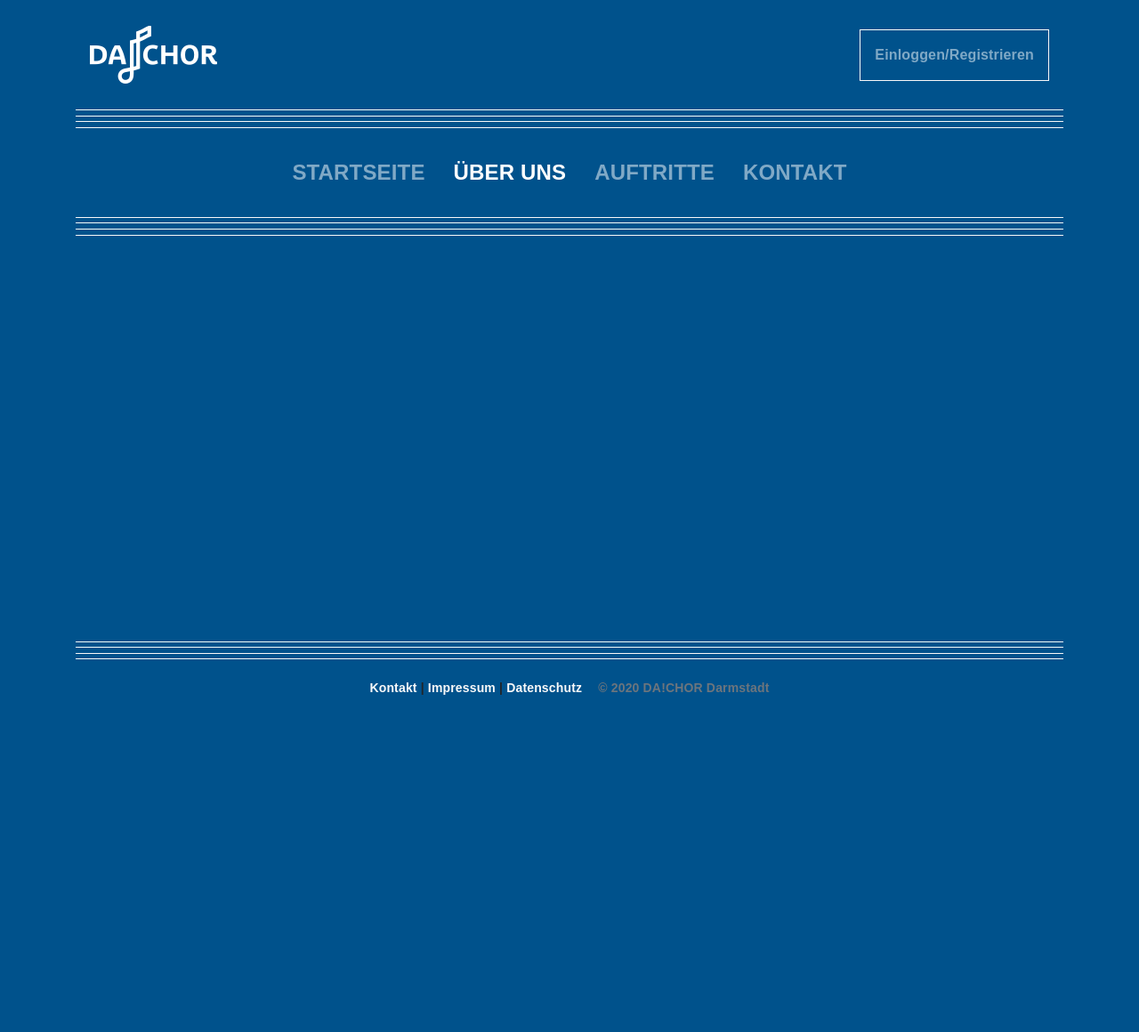
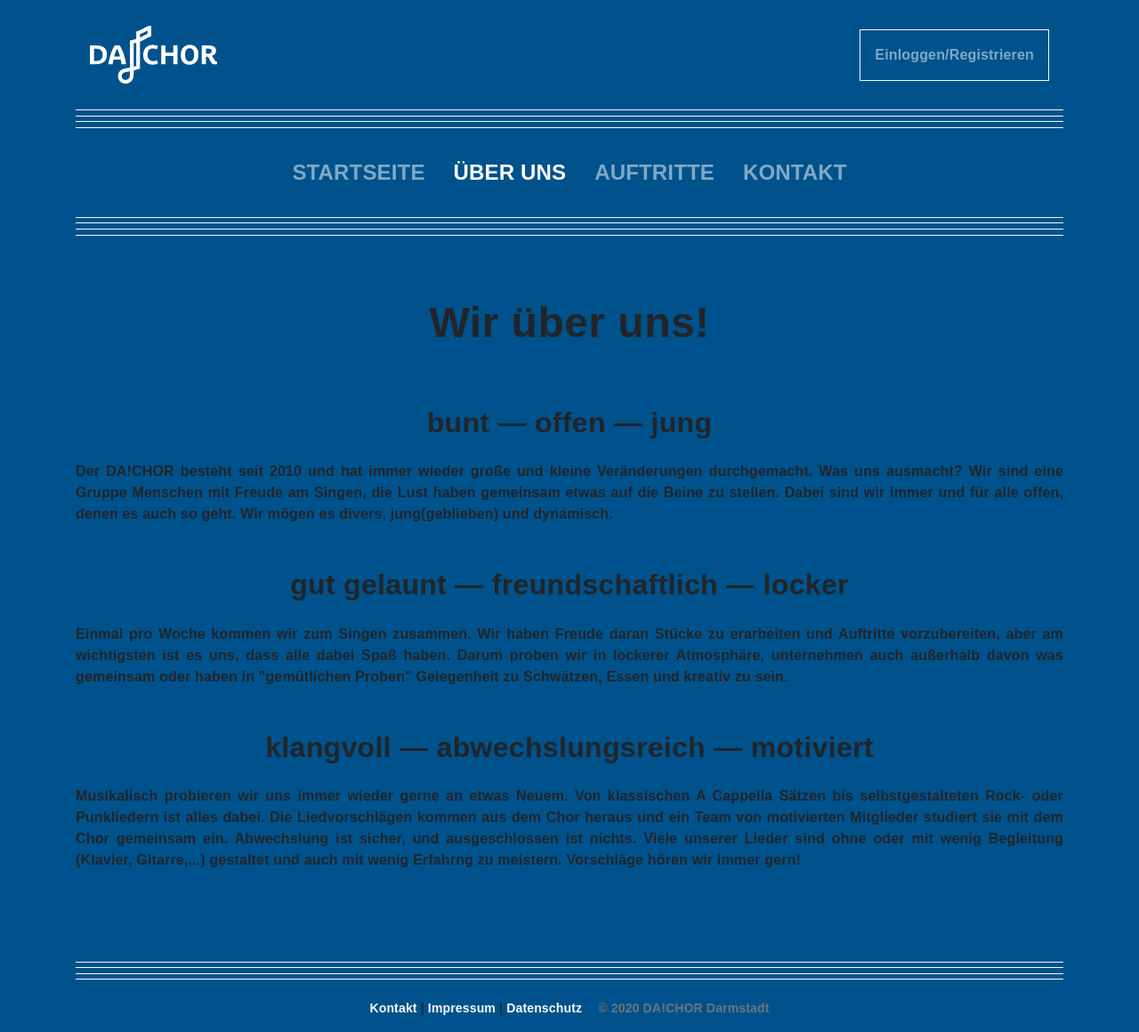
Before and after one commit to geislern/DACHOR-Website, a Django app: page /ueber_uns/ in a window 1280 px wide. Shown: the whole page at 89% size. Before the commit the page ends 781 px from the top, so only its background shows below. Run offline with Django 3.2, Linux system fonts and the light colour scheme; some libraries are stand-ins or nearby versions; some web fonts are replaced.

Commit message:
placeholder version of about page

```diff
--- a/dachor_website/static/css/custom.css
+++ b/dachor_website/static/css/custom.css
@@ -29,7 +29,7 @@ h2 {
 
 h3 {
     font-size: 2rem;
-    margin-top: 2rem;
+    margin-top: 3rem;
     margin-bottom: 1.5rem;
 }
 
--- a/dachor_website/templates/dachor_website/about.html
+++ b/dachor_website/templates/dachor_website/about.html
@@ -1 +1,32 @@
 {% extends 'dachor_website/base.html' %}
+
+{% block content %}
+
+    <h1>Wir über uns!</h1>
+
+    <h3 class='text-center'>bunt — offen — jung</h3>
+    <p>
+        Der DA!CHOR besteht seit 2010 und hat immer wieder große und kleine Veränderungen durchgemacht. Was uns
+        ausmacht? Wir sind eine Gruppe Menschen mit Freude am Singen, die Lust haben gemeinsam etwas auf die Beine zu
+        stellen. Dabei sind wir immer und für alle offen, denen es auch so geht. Wir mögen es divers, jung(geblieben)
+        und dynamisch.
+    </p>
+
+    <h3 class='text-center'>gut gelaunt — freundschaftlich — locker</h3>
+    <p>
+        Einmal pro Woche kommen wir zum Singen zusammen. Wir haben Freude daran Stücke zu erarbeiten und Auftritte
+        vorzubereiten, aber am wichtigsten ist es uns, dass alle dabei Spaß haben. Darum proben wir in lockerer
+        Atmosphäre, unternehmen auch außerhalb davon was gemeinsam oder haben in "gemütlichen Proben" Gelegenheit zu
+        Schwätzen, Essen und kreativ zu sein.
+    </p>
+
+    <h3 class='text-center'>klangvoll — abwechslungsreich — motiviert</h3>
+    <p>
+        Musikalisch probieren wir uns immer wieder gerne an etwas Neuem. Von klassischen A Cappella Sätzen bis
+        selbstgestalteten Rock- oder Punkliedern ist alles dabei. Die Liedvorschlägen kommen aus dem Chor heraus und ein
+        Team von motivierten Mitglieder studiert sie mit dem Chor gemeinsam ein. Abwechslung ist sicher, und
+        ausgeschlossen ist nichts. Viele unserer Lieder sind ohne oder mit wenig Begleitung (Klavier, Gitarre,...)
+        gestaltet und auch mit wenig Erfahrng zu meistern. Vorschläge hören wir immer gern!
+    </p>
+
+{% endblock %}
```
